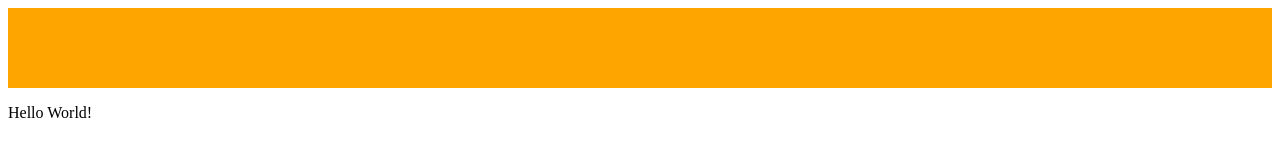
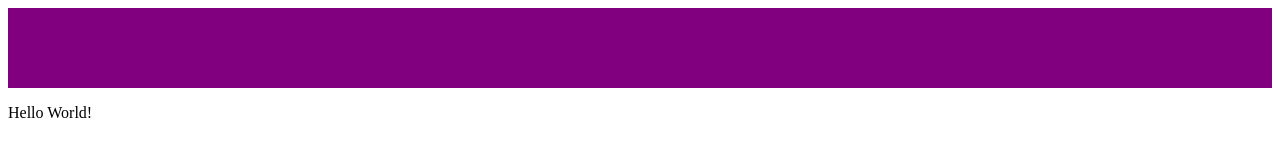
Before and after one commit to ClaytonMalarkey/mediaqueries, a plain HTML site: page index.html in a window 1280 px wide. Drawn offline with Linux system fonts and the light colour scheme.

Commit message:
added big size

```diff
--- a/css/style.css
+++ b/css/style.css
@@ -7,4 +7,9 @@
     #header{
     background-color: orange;
     }
+}
+@media only screen and (min-width: 1000px) {
+    #header{
+    background-color: purple;
     }
+}
```
